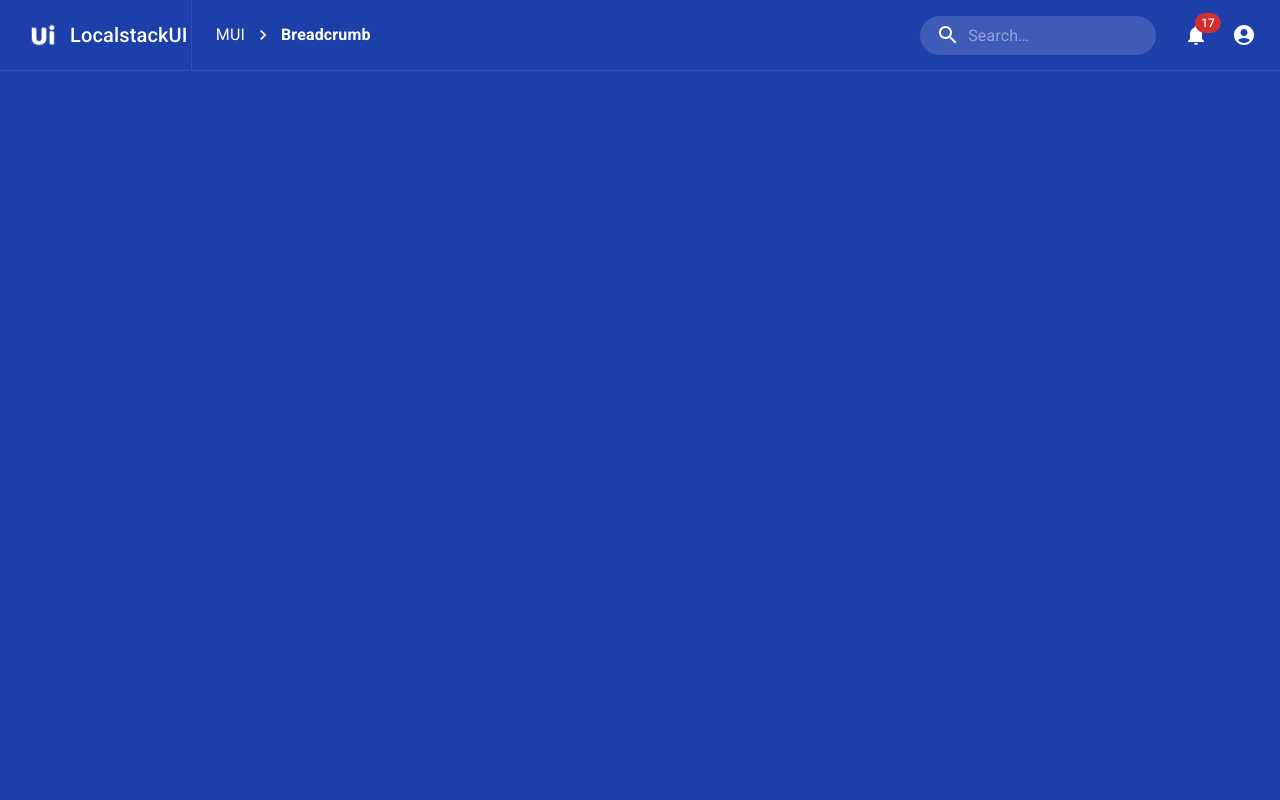
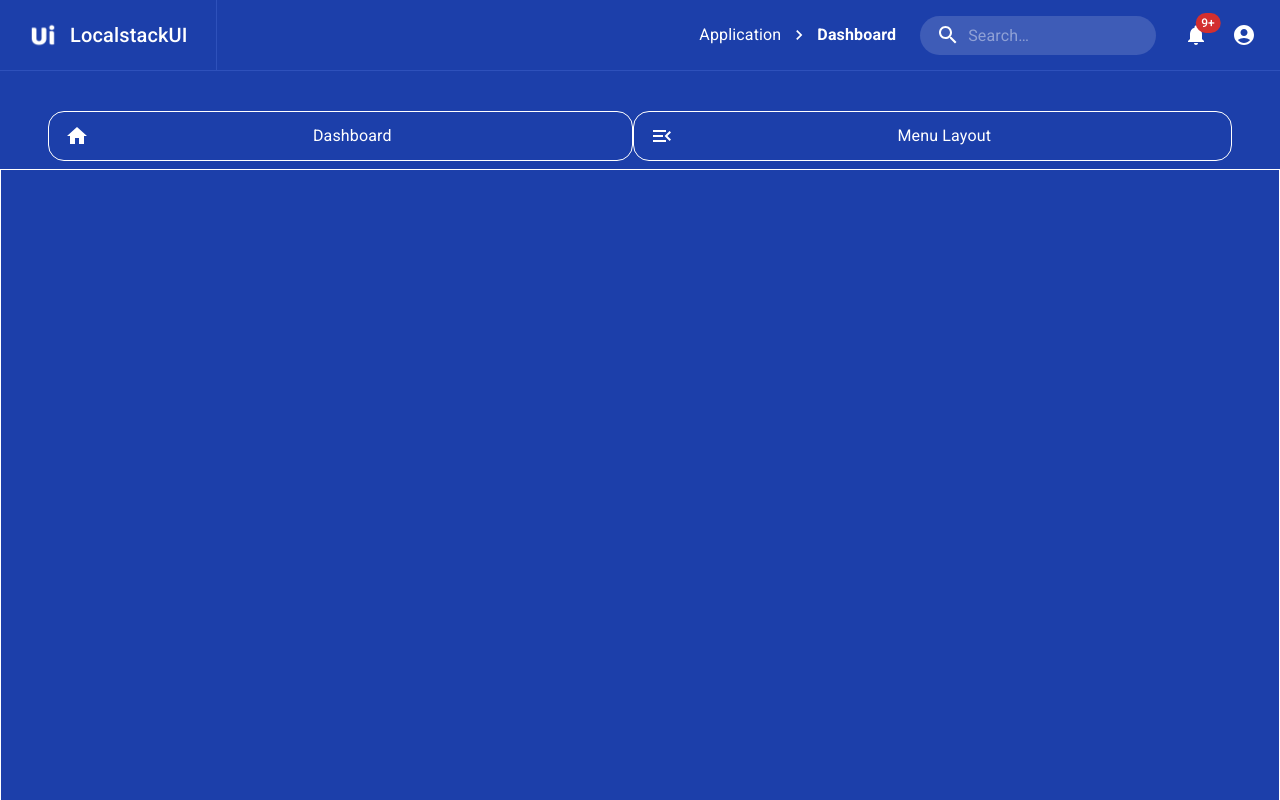
Before and after one commit to usrivastava92/hello-mui, a React (Vite) app: page /top in a window 1280 px wide. Shown: the top 800 px of the page. Built offline with nearby package versions, Linux system fonts and the light colour scheme.

Commit message:
added menu layout

```diff
--- a/index.html
+++ b/index.html
@@ -4,7 +4,7 @@
     <meta charset="UTF-8" />
     <link rel="icon" type="image/svg+xml" href="/src/assets/images/favicon.png" />
     <meta name="viewport" content="width=device-width, initial-scale=1.0" />
-    <title>Vite App</title>
+    <title>Localstack UI</title>
   </head>
   <body>
     <div id="root"></div>
--- a/src/config/theme.ts
+++ b/src/config/theme.ts
@@ -18,8 +18,7 @@ const lightModePallet: PaletteOptions = {
   },
   text: {
     primary: '#2d3748',
-    secondary: '#fff',
-    disabled: '#2d3748'
+    secondary: '#fff'
   },
   border: {
     main: '#2e51bb'
@@ -67,9 +66,26 @@ export const getThemeOptionsByMode = (mode: PaletteMode): ThemeOptions => {
         }
       },
       MuiIconButton: {
+        defaultProps: {
+          color: 'inherit'
+        }
+      },
+      MuiStack: {
+        defaultProps: {
+          color: 'inherit',
+          direction: 'row',
+          justifyContent: 'center',
+          alignItems: 'center'
+        }
+      },
+      MuiLink: {
+        defaultProps: {
+          color: 'inherit',
+          underline: 'none'
+        },
         styleOverrides: {
           root: {
-            color: 'inherit'
+            cursor: 'pointer'
           }
         }
       }
--- a/src/index.css
+++ b/src/index.css
@@ -2024,4 +2024,8 @@ html body {
   padding: 0;
 }
 
+li {
+  list-style: none;
+}
+
 /*# sourceMappingURL=index.css.map */
--- a/src/index.scss
+++ b/src/index.scss
@@ -13,3 +13,7 @@ html body {
   margin: 0;
   padding: 0;
 }
+
+li {
+  list-style: none;
+}
--- a/src/layouts/TopMenuLayout/components/TopBar/index.tsx
+++ b/src/layouts/TopMenuLayout/components/TopBar/index.tsx
@@ -159,16 +159,15 @@ const TopBar: React.FC = (): JSX.Element => {
 
   const breadcrumbs = [
     <Link underline="hover" key="1" color="inherit" href="/">
-      MUI
+      Application
     </Link>,
-    <Typography key="3" fontWeight="bold">
-      Breadcrumb
+    <Typography key="2" fontWeight="bold">
+      Dashboard
     </Typography>
   ];
 
   return (
     <Box
-      color="white"
       sx={{
         flexGrow: 1,
         borderBottom: 1,
@@ -180,14 +179,8 @@ const TopBar: React.FC = (): JSX.Element => {
         sx={{ bgcolor: 'background.default', color: 'white' }}
         elevation={0}
       >
-        <Stack
-          direction="row"
-          alignItems="center"
-          justifyContent="space-between"
-        >
+        <Stack justifyContent="space-between">
           <Stack
-            direction="row"
-            alignItems="center"
             sx={{
               borderRight: 1,
               borderColor: 'border.main',
@@ -208,12 +201,7 @@ const TopBar: React.FC = (): JSX.Element => {
               LocalstackUI
             </Typography>
           </Stack>
-          <Stack
-            direction="row"
-            alignItems="center"
-            justifyContent="space-between"
-            sx={{ width: '100%', px: 3 }}
-          >
+          <Stack justifyContent="space-between" sx={{ px: 3 }}>
             <Stack spacing={2}>
               <Breadcrumbs
                 separator={<NavigateNextIcon fontSize="small" />}
@@ -222,11 +210,7 @@ const TopBar: React.FC = (): JSX.Element => {
                 {breadcrumbs}
               </Breadcrumbs>
             </Stack>
-            <Stack
-              direction="row"
-              alignItems="center"
-              justifyContent="space-between"
-            >
+            <Stack justifyContent="space-between">
               <Search sx={{ borderRadius: 30 }}>
                 <SearchIconWrapper>
                   <SearchIcon />
@@ -238,8 +222,8 @@ const TopBar: React.FC = (): JSX.Element => {
               </Search>
               <Box sx={{ flexGrow: 1 }} />
               <Box sx={{ display: { xs: 'none', md: 'flex' } }}>
-                <IconButton size="large" aria-label="show 17 new notifications">
-                  <Badge badgeContent={17} color="error">
+                <IconButton size="large" aria-label="show 9+ new notifications">
+                  <Badge badgeContent="9+" color="error">
                     <NotificationsIcon />
                   </Badge>
                 </IconButton>
--- /dev/null
+++ b/src/layouts/TopMenuLayout/components/TopNav/index.tsx
@@ -0,0 +1,67 @@
+import React from 'react';
+import {
+  Box,
+  List,
+  ListItemButton,
+  ListItemIcon,
+  ListItemText
+} from '@mui/material';
+import HomeIcon from '@mui/icons-material/Home';
+import MenuOpenIcon from '@mui/icons-material/MenuOpen';
+
+export interface MenuItem {
+  id: string;
+  isOpen: boolean;
+  icon: JSX.Element;
+  displayName: string;
+  routerLink?: string;
+  isActive?: boolean;
+  nesterItems: MenuItem[];
+}
+
+export const menuItems: MenuItem[] = [
+  {
+    displayName: 'Dashboard',
+    isOpen: false,
+    id: 'dashboard',
+    icon: <HomeIcon />,
+    nesterItems: [],
+    routerLink: '/',
+    isActive: true
+  },
+  {
+    displayName: 'Menu Layout',
+    isOpen: false,
+    id: 'menuLayout',
+    icon: <MenuOpenIcon />,
+    routerLink: '/404',
+    nesterItems: []
+  }
+];
+
+const TopNav: React.FC = (): JSX.Element => {
+  return (
+    <Box className="top-nav" sx={{ pt: 4, px: 6 }}>
+      <List sx={{ display: 'flex', flexDirection: 'row' }} component="nav">
+        {menuItems.map((item, index) => (
+          <ListItemButton
+            key={index}
+            sx={{
+              textAlign: 'center',
+              direction: 'flex',
+              flexDirection: 'row',
+              alignItems: 'center',
+              border: 1,
+              borderRadius: '1rem'
+            }}
+          >
+            {item.icon}
+            <ListItemText primary={item.displayName} />
+          </ListItemButton>
+        ))}
+      </List>
+    </Box>
+  );
+};
+
+export default TopNav;
--- a/src/layouts/TopMenuLayout/index.tsx
+++ b/src/layouts/TopMenuLayout/index.tsx
@@ -1,9 +1,17 @@
 import TopBar from './components/TopBar';
+import { Box } from '@mui/material';
+import TopNav from '@/layouts/TopMenuLayout/components/TopNav';
 
 export default function TopMenuLayout(): JSX.Element {
   return (
-    <>
+    <Box color="white">
       <TopBar />
-    </>
+      <TopNav />
+      <Box
+        display="flex"
+        flexDirection="column"
+        sx={{ minHeight: '100vh', border: 1 }}
+      ></Box>
+    </Box>
   );
 }
--- a/src/pages/404/index.tsx
+++ b/src/pages/404/index.tsx
@@ -17,7 +17,7 @@ export default function PageNotFound(): JSX.Element {
   const isLightMode = (): boolean => theme.palette.mode === 'light';
 
   return (
-    <Box>
+    <Box color="white">
       <Stack
         direction={{ xs: 'column', lg: 'row' }}
         justifyContent="space-evenly"
@@ -35,7 +35,7 @@ export default function PageNotFound(): JSX.Element {
             image="src/assets/images/error-illustration.svg"
           />
         </Box>
-        <Box color="white">
+        <Box>
           <Typography
             fontWeight="bold"
             variant="h2"
@@ -65,7 +65,6 @@ export default function PageNotFound(): JSX.Element {
             variant="outlined"
             sx={{
               mt: 4,
-              color: 'white',
               borderColor: isLightMode() ? 'white' : ''
             }}
             className="intro-x"
```
Also changed, not shown: 1 other file (tests, documents, lock files or other folders).
